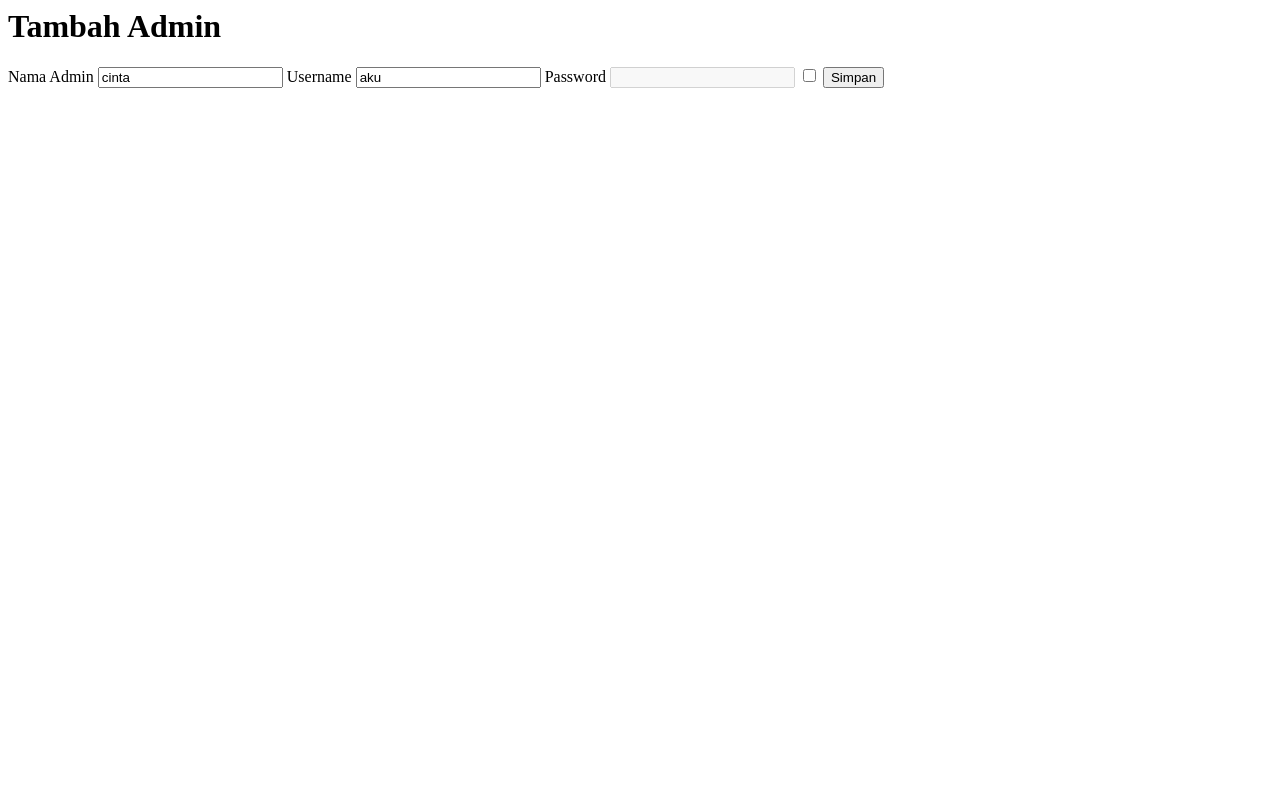
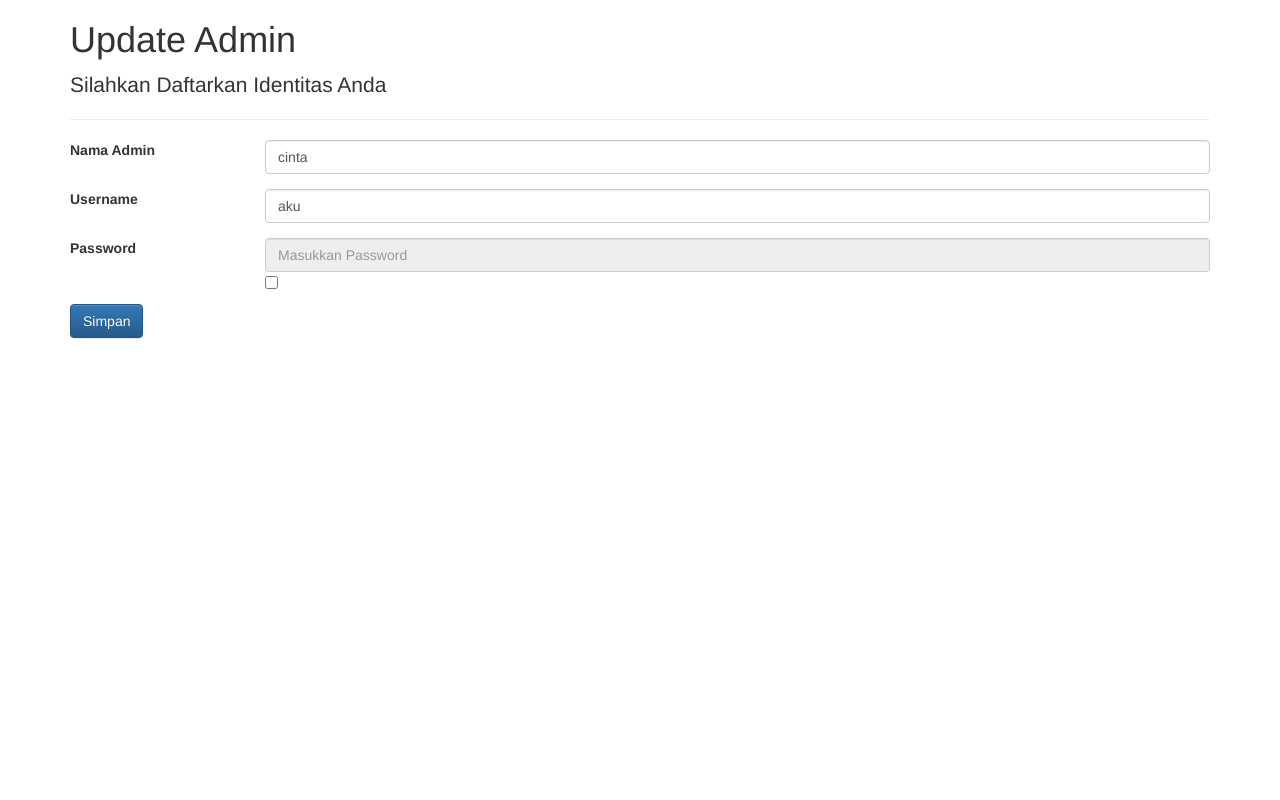
Before and after one commit to dewiaap/pemilu, a CodeIgniter app: page /pemilu//pemilwa/viewupdateadmin/4 in a window 1280 px wide. Run offline with CodeIgniter, Linux system fonts and the light colour scheme; a user stored in the database is signed in; data comes from the database, SQL or seed files in the repository.

Commit message:
Update ubah_admin.php

```diff
--- a/application/views/admin/ubah_admin.php
+++ b/application/views/admin/ubah_admin.php
@@ -1,20 +1,45 @@
 <html>
 <head>
 <title></title>
+<link rel="stylesheet" href="<?=base_url();?>assets/bootstrap/css/bootstrap.min.css">
+
 </head>
-<body>
-    <h1>Tambah Admin</h1>
+    <body class="d-flex flex-column h-100">
+    <!-- Page Content -->
+<main role="main" class="flex-shrink-0">
+  <div class="container">
+    <h1 class="mt-5">Update Admin</h1>
+    <p class="lead">Silahkan Daftarkan Identitas Anda</p>
+    <hr/>
     <form action="<?=base_url()?>pemilwa/updateadmin" method="post">
-    <label for="nama_admin">Nama Admin</label>
-    <input type="text" name="nama_admin" id="nama_admin" value="<?=$admin->nama_admin?>">
-    <label for="username">Username</label>
-    <input type="text" name="username" id="username" value="<?=$admin->username?>">
-    <label for="password">Password</label>
-    <input type="hidden" name="id_admin" value="<?=$admin->id_admin?>">
-    <input type="password" name="password" id="password" disabled>
-    <input type="checkbox" id="cek-pass">
-    <input type="submit" value="Simpan">
-    </form>
+    <div class="form-group row">
+      <label for="nama_admin" class="col-sm-2 col-form-label">Nama Admin</label>
+      <div class="col-sm-10">
+        <input type="text" class="form-control" id="nama_admin" name="nama_admin" placeholder="Masukkan Nama Admin" value="<?=$admin->nama_admin?>" required>
+      </div>
+    </div>
+    <div class="form-group row">
+      <label for="username" class="col-sm-2 col-form-label">Username</label>
+      <div class="col-sm-10">
+        <input type="text" class="form-control" id="username" name="username" placeholder="Masukkan Username" value="<?=$admin->username?>" required>
+      </div>
+    </div>
+  <div class="form-group row">
+    <label for="password" class="col-sm-2 col-form-label">Password</label>
+    <div class="col-sm-10">
+      <input type="hidden" name="id_admin" value="<?=$admin->id_admin?>" required   >
+      <input type="password" class="form-control" name="password" placeholder="Masukkan Password" id="password" disabled required>
+      <input type="checkbox" id="cek-pass">
+    </div>
+  </div>
+  <div class="form-group row">
+    <div class="col-sm-10">
+      <button type="submit" class="btn btn-primary" name="simpan">Simpan</button>
+    </div>
+  </div>
+</form>
+  </div>
+</main>
 </body>
 <script src="https://ajax.googleapis.com/ajax/libs/jquery/3.5.1/jquery.min.js"></script>
 <script>
```
